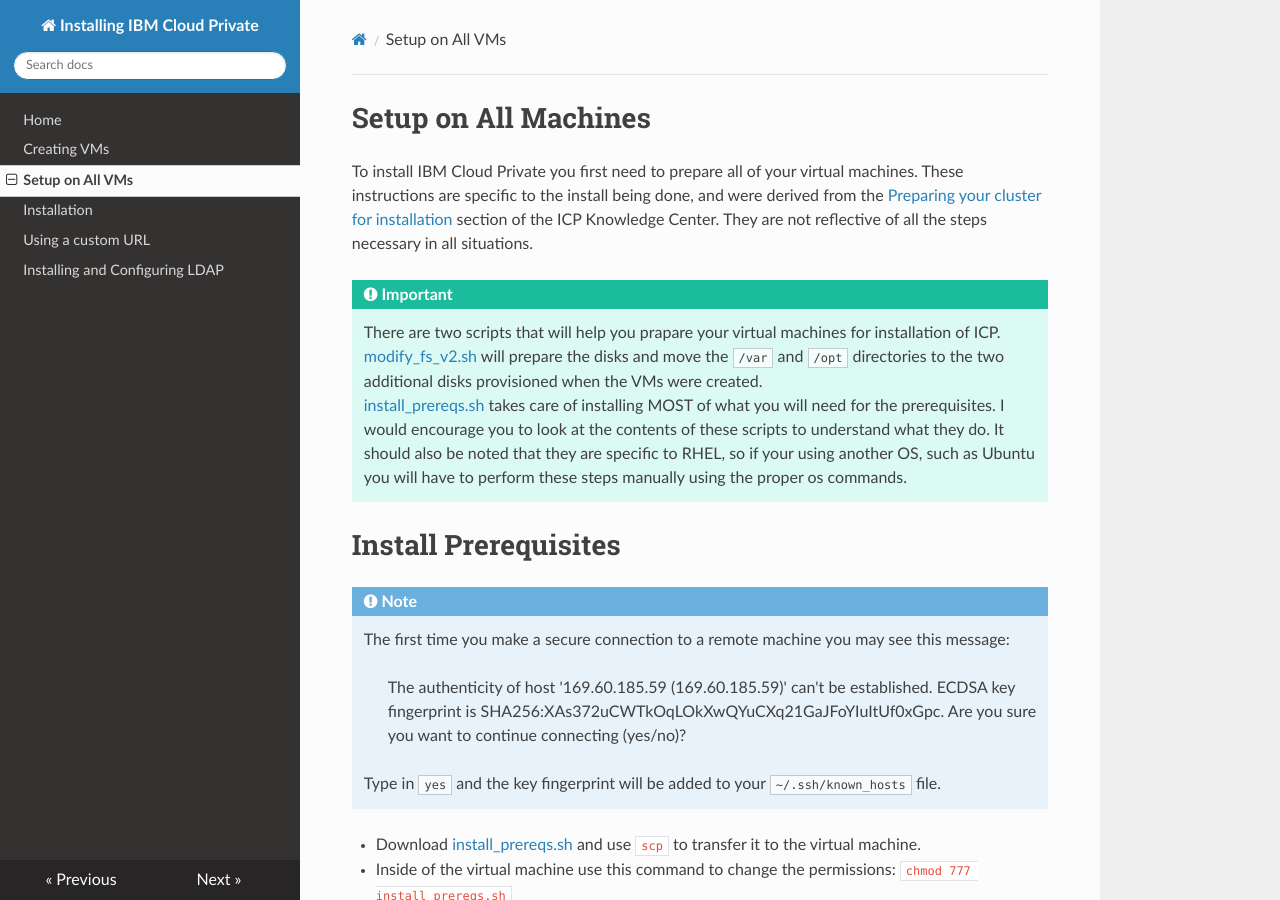
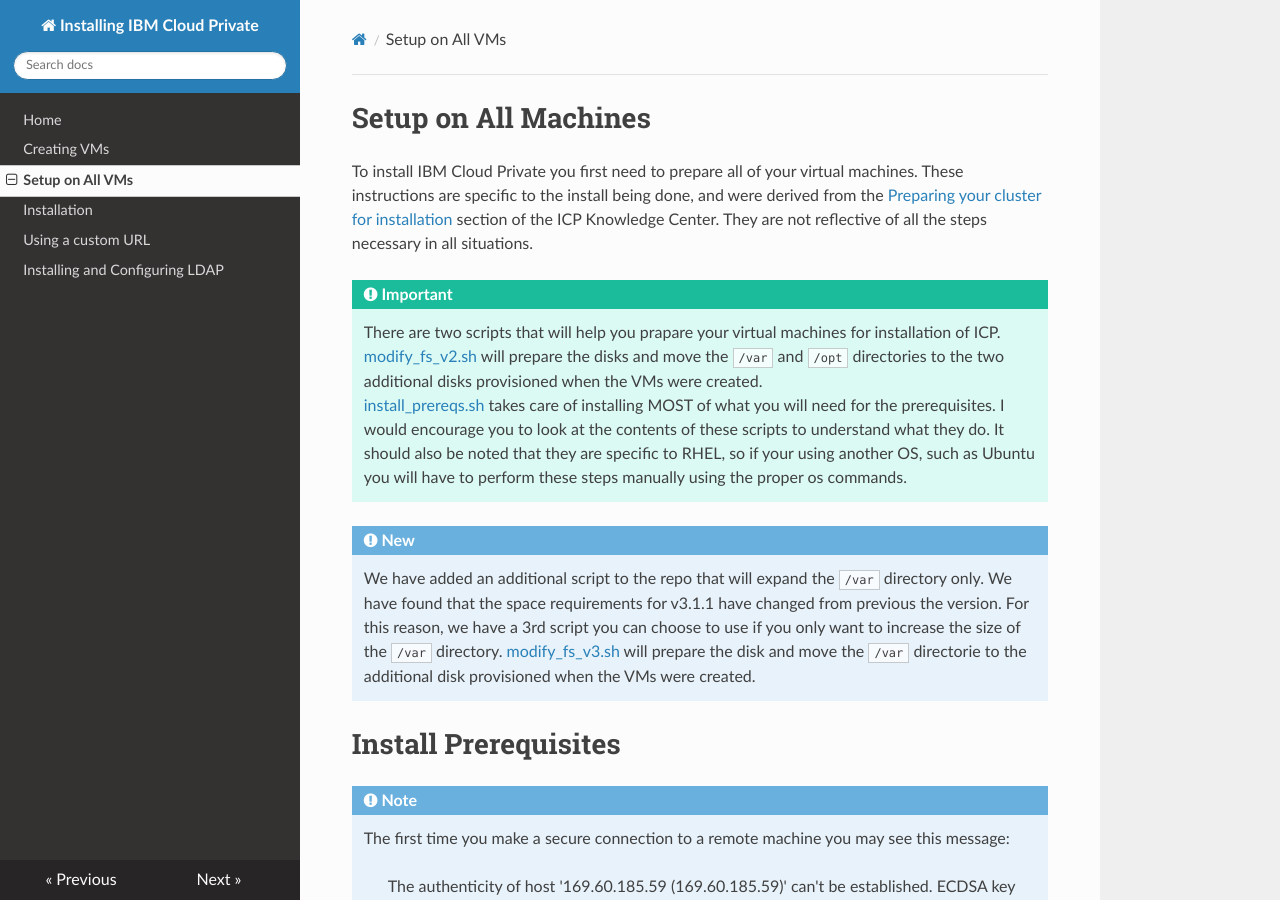
Before and after one commit to IBM-ICP-CoC/ICP-311-Install, an MkDocs documentation site: the page built from docs/setupall.md, in a window 1280 px wide and 900 px high. Built offline with MkDocs 1.6.1, drawn with Linux system fonts in a browser that asks for light colours; nearby versions of some CDN libraries.

Commit message:
Updated mod disks script adding a new one that will only update var

```diff
--- a/docs/setupall.md
+++ b/docs/setupall.md
@@ -7,6 +7,10 @@ To install IBM Cloud Private you first need to prepare all of your virtual machi
     [modify_fs_v2.sh](files/modify_fs_v2.sh) will prepare the disks and move the `/var` and `/opt` directories to the two additional disks provisioned when the VMs were created.
     [install_prereqs.sh](files/install_prereqs.sh) takes care of installing MOST of what you will need for the prerequisites.
     I would encourage you to look at the contents of these scripts to understand what they do. It should also be noted that they are specific to RHEL, so if your using another OS, such as Ubuntu you will have to perform these steps manually using the proper os commands.
+
+!!! new
+    We have added an additional script to the repo that will expand the `/var` directory only. We have found that the space requirements for v3.1.1 have changed from previous the version. For this reason, we have a 3rd script you can choose to use if you only want to increase the size of the `/var` directory.
+    [modify_fs_v3.sh](files/modify_fs_v3.sh) will prepare the disk and move the `/var` directorie to the additional disk provisioned when the VMs were created.
 
 #Install Prerequisites
 
```
